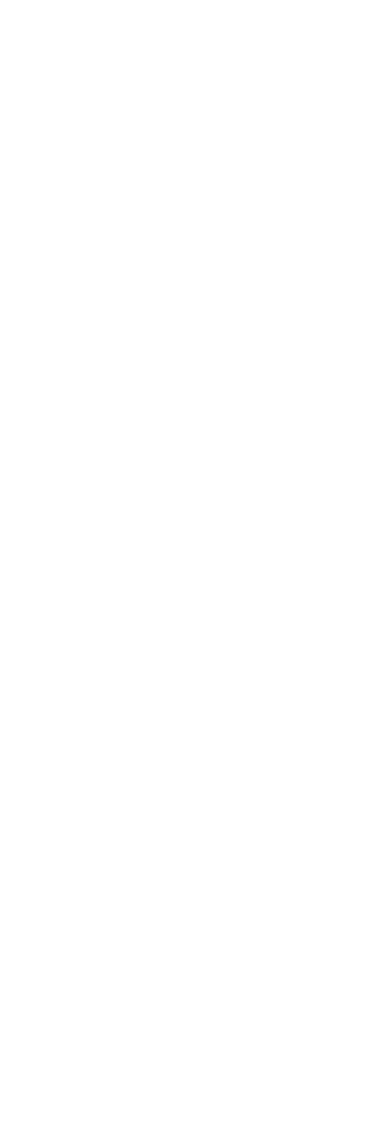
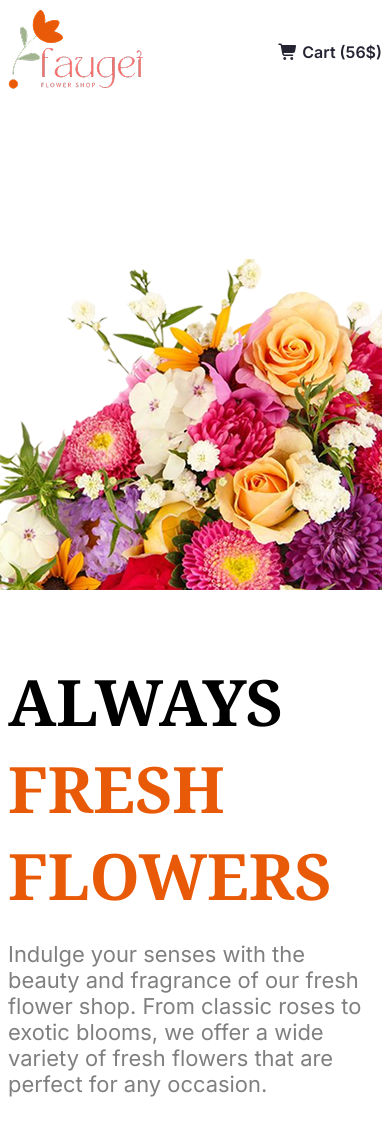
Before and after one commit to rafiuljisan07/jisan-s-assignment-2, a plain HTML site: page index.html in a window 390 px wide. Before the commit the page ends 844 px from the top, so only its background shows below. Drawn offline with Linux system fonts and the light colour scheme.

Commit message:
added navbar and banner and do some responsive styles

```diff
--- a/index.html
+++ b/index.html
@@ -1,12 +1,70 @@
 <!DOCTYPE html>
 <html lang="en">
+
 <head>
     <meta charset="UTF-8">
     <meta name="viewport" content="width=device-width, initial-scale=1.0">
     <title>Faugei</title>
     <link rel="stylesheet" href="./style/style.css">
+    <link rel="preconnect" href="https://fonts.googleapis.com">
+    <link rel="preconnect" href="https://fonts.gstatic.com" crossorigin>
+    <link
+        href="https://fonts.googleapis.com/css2?family=Inter:ital,opsz,wght@0,14..32,100..900;1,14..32,100..900&family=Noto+Serif:ital,wght@0,100..900;1,100..900&display=swap"
+        rel="stylesheet">
+    <link rel="stylesheet" href="https://cdnjs.cloudflare.com/ajax/libs/font-awesome/7.0.0/css/all.min.css"
+        integrity="sha512-DxV+EoADOkOygM4IR9yXP8Sb2qwgidEmeqAEmDKIOfPRQZOWbXCzLC6vjbZyy0vPisbH2SyW27+ddLVCN+OMzQ=="
+        crossorigin="anonymous" referrerpolicy="no-referrer" />
 </head>
+
 <body>
+    <header>
+        <!-- nav-bar section -->
+        <section class="nav-bar inter-text-font">
+            <div>
+                <img class="nav-img" src="./assets/logo.png" alt="brand logo">
+            </div>
+            <div>
+                <ul class="nav">
+                    <li class="nav-list hidden">
+                        <a href="" class="nav-link">Home</a>
+                    </li>
+                    <li class="nav-list hidden">
+                        <a href="" class="nav-link gray-nav">Shop</a>
+                    </li>
+                    <li class="nav-list hidden">
+                        <a href="" class="nav-link gray-nav">About Us</a>
+                    </li>
+                    <li class="nav-list">
+                        <a href="" class="nav-link">
+                            <i class="fa-solid fa-cart-shopping"></i> Cart (56$)</a>
+                    </li>
+                </ul>
+            </div>
+        </section>
+
+        <!-- banner section -->
+         <section class="banner">
+            <div class="banner-text">
+                <h3 class="banner-title noto-serif-head-font">
+                    ALWAYS<span> FRESH FLOWERS</span></h3>
+                <p class="banner-description inter-text-font">
+                    Indulge your senses with the beauty and fragrance of our fresh flower shop. From classic roses to exotic blooms, we offer a wide variety of fresh flowers that are perfect for any occasion. </p>
+            </div>
+            <div class="banner-img-container">
+                <img src="./assets/hero-flower.png" alt="" class="banner-img">
+            </div>
+         </section>
+
+    </header>
+
+    <main>
+
+    </main>
+
+    <footer>
+
+    </footer>
 
 </body>
+
 </html>
--- a/style/style.css
+++ b/style/style.css
@@ -0,0 +1,89 @@
+/* shared styles */
+
+.noto-serif-head-font {
+  font-family: "Noto Serif", serif;
+  font-optical-sizing: auto;
+  font-weight: 400;
+  font-style: normal;
+  font-variation-settings:
+    "wdth" 100;
+}
+
+.inter-text-font {
+  font-family: "Inter", sans-serif;
+  font-optical-sizing: auto;
+  font-weight: 400;
+  font-style: normal;
+}
+
+/* nav-bar section styles */
+
+.nav-bar{
+    max-width: 1140px;
+    margin: 0 auto;
+    display: flex;
+    justify-content: space-between;
+    align-items: center;
+}
+
+.nav{
+    display: flex;
+    gap: 50px;
+    list-style: none;
+}
+
+.nav-link{
+    text-decoration: none;
+    color: #252432;
+    font-size: 1rem;
+    font-weight: 600;
+}
+.gray-nav{
+    color: #8987A1;
+    font-weight: 400;
+}
+
+/* banner section styles */
+
+.banner{
+    max-width: 1140px;
+    margin: 120px auto;
+    padding-top: 100px;
+    display: flex;
+    justify-content: space-between;
+    align-items: flex-end;
+}
+
+.banner-title{
+    color: #000000;
+    font-size: 4rem;
+    font-weight: 700;
+    margin-bottom: 10px;
+}
+.banner-title span{
+    color: #E95A08;
+}
+
+.banner-description{
+    color: rgba(0, 0, 0, 0.5);
+    font-size: 1.37rem;
+    font-weight: 400;
+}
+
+
+
+/* responsive styles */
+
+@media screen and (max-width: 576px) {
+    .hidden{
+        display: none;
+    }
+    .nav-img{
+        width: 100%;
+    }
+    .banner{
+        flex-direction: column-reverse;
+        padding-top: 20px;
+    }
+
+}
```
